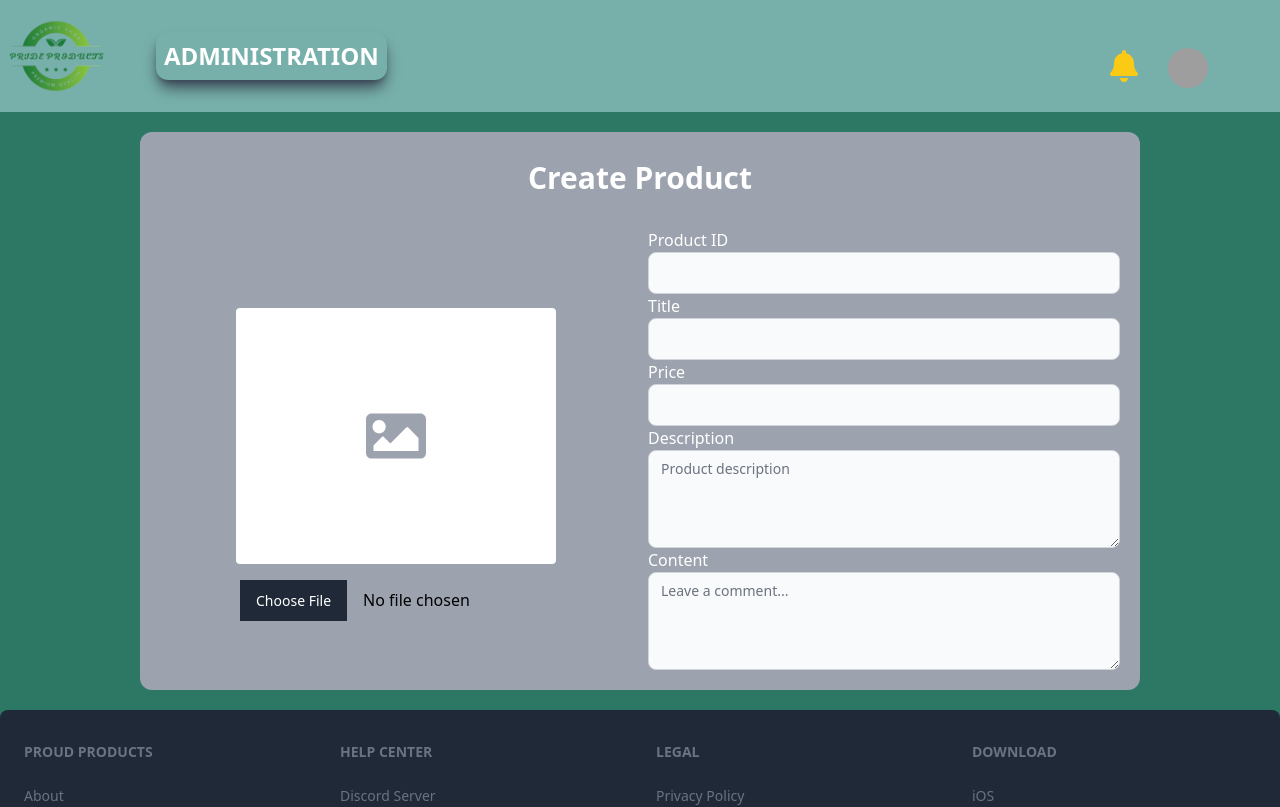
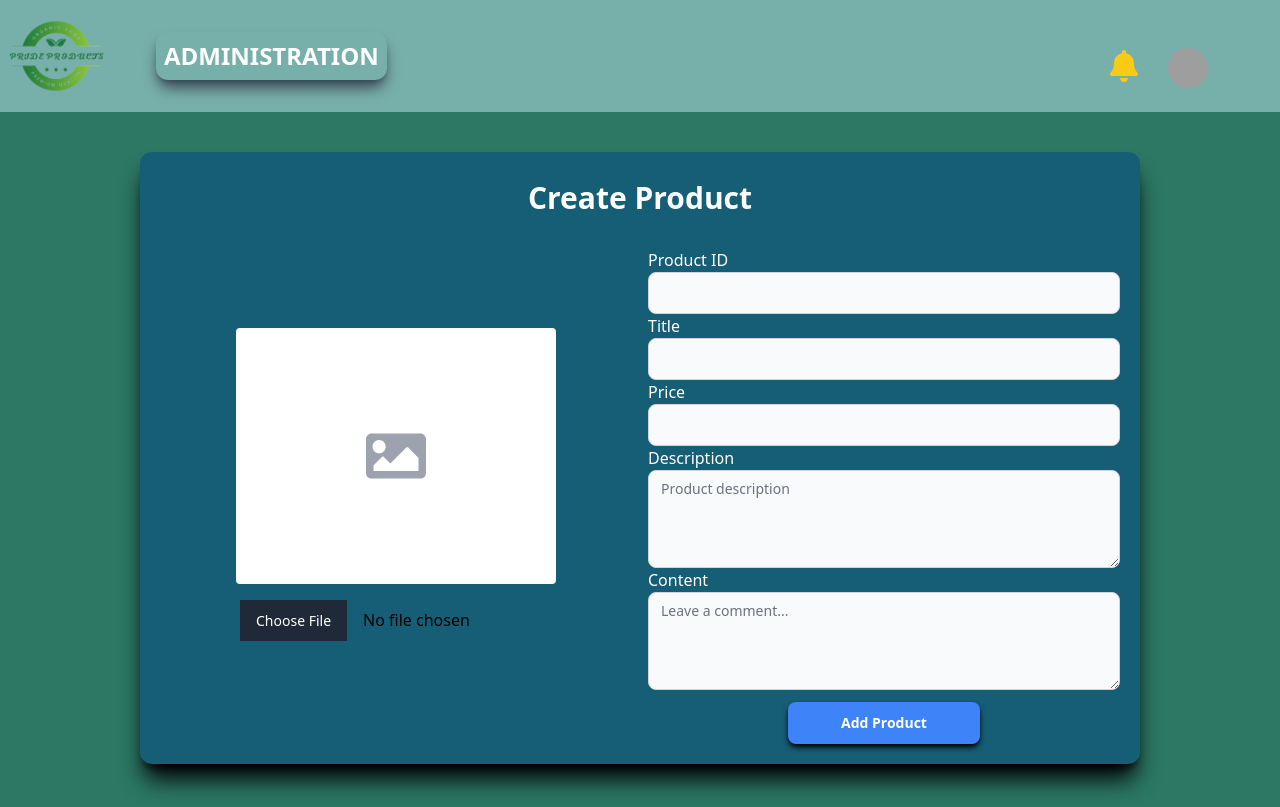
Before and after one commit to Dinuk1994/Pride-Products-FE, a React (Vite) app: page /admin in a window 1280 px wide. Shown: the top 807 px of the page. Built offline with nearby package versions, Linux system fonts and the light colour scheme; grey boxes are pictures that could not be loaded.

Commit message:
Card container

```diff
--- a/src/molecules/AdminContainer.jsx
+++ b/src/molecules/AdminContainer.jsx
@@ -1,6 +1,6 @@
 import { useState } from 'react';
 import { FaImage } from "react-icons/fa";
-import { TextInput,Textarea } from "flowbite-react";
+import { TextInput, Textarea, Button } from "flowbite-react";
 
 const AdminContainer = () => {
     const [image, setImage] = useState(null);
@@ -17,8 +17,8 @@ const AdminContainer = () => {
     };
 
     return (
-        <div className="flex justify-center mt-5">
-            <div className="grid grid-cols-1 bg-gray-400 w-[1000px] rounded-xl mb-5 p-5">
+        <div className="flex justify-center mt-10">
+            <div className="grid grid-cols-1 bg-cyan-800 w-[1000px] shadow-xl shadow-black rounded-xl mb-20 p-5">
                 <div className="flex justify-center w-full">
                     <label htmlFor="" className="font-bold text-white text-3xl mt-2">Create Product</label>
                 </div>
@@ -45,14 +45,18 @@ const AdminContainer = () => {
                         <label htmlFor="" className="text-white w-full h-full">Product ID</label>
                         <TextInput id="base" type="text" sizing="md" />
                         <label htmlFor="" className="text-white w-full h-full">Title</label>
-                        <TextInput id="base"  type="text" sizing="md" />
+                        <TextInput id="base" type="text" sizing="md" />
                         <label htmlFor="" className="text-white w-full h-full">Price</label>
                         <TextInput id="base" type="number" sizing="md" />
                         <label htmlFor="" className="text-white w-full h-full">Description</label>
                         <Textarea id="comment" placeholder="Product description" required rows={4} />
                         <label htmlFor="" className="text-white w-full h-full">Content</label>
                         <Textarea id="comment" placeholder="Leave a comment..." required rows={4} />
+                        <div className='flex justify-center'>
+                            <Button className='bg-blue-500 hover:bg-blue-800 mt-3 shadow-md shadow-black w-48 font-bold'>Add Product</Button>
+                        </div>
                     </div>
+
                 </div>
             </div>
         </div>
--- a/src/molecules/ViewCard.jsx
+++ b/src/molecules/ViewCard.jsx
@@ -7,13 +7,13 @@ const ViewCard = () => {
     const imageUrl = "";
 
     return (
-        <div className="bg-orange-200">
+        <div className="bg-color-view">
             <div className="flex justify-center pt-8">
                 <div className="w-auto bg-slate-500 p-3 font-bold text-4xl mobile:text-3xl rounded-xl text-white">
                     <label htmlFor="">View Item</label>
                 </div>
             </div>
-            <div className="grid justify-center items-center mt-10 pb-28 mobile:pb-20 mobile:h-auto bg-orange-200">
+            <div className="grid justify-center items-center mt-10 pb-28 mobile:pb-20 mobile:h-auto bg-color-view">
                 <div className="w-[800px] mobile:w-[300px] bg-slate-700 rounded-2xl mobile:my-10  p-5 shadow-2xl shadow-black">
                     <div className="grid grid-cols-2 mobile:grid-cols-1 h-full">
                         <div className="flex justify-center items-center col-span-1">
--- a/src/organism/Login.jsx
+++ b/src/organism/Login.jsx
@@ -7,8 +7,8 @@ import { FcGoogle } from "react-icons/fc";
 export function ComponentLogin() {
     return (
         <div>
-            <div className="flex justify-center items-center h-screen">
-                <Card className="bg-gray-400 w-96  rounded-2xl shadow-2xl shadow-black">
+            <div className="flex justify-center items-center h-screen p-4">
+                <Card className="bg-gray-400 p-5 mobile:p-0  rounded-2xl shadow-2xl shadow-black">
                     <form className="flex flex-col gap-4">
                         <div className='flex flex-col items-center'>
                             <label htmlFor="" className='font-bold text-2xl text-blue-900 mt-1 font-serif text-nowrap'>Welcome to Pride Products</label>
--- a/src/organism/Register.jsx
+++ b/src/organism/Register.jsx
@@ -12,8 +12,8 @@ const Register = () => {
     };
 
     return (
-        <div className="flex justify-center items-center h-screen">
-            <Card className="bg-gray-400 w-96 rounded-2xl shadow-2xl shadow-black">
+        <div className="flex justify-center items-center h-screen ">
+            <Card className="bg-gray-400 px-5 mobile:p-0 rounded-2xl shadow-2xl shadow-black">
                 <form className="flex flex-col gap-4">
                     <div className='flex flex-col items-center'>
                         <label htmlFor="" className='font-bold text-2xl text-blue-900 mt-1 font-serif text-nowrap'>Welcome to Pride Products</label>
--- a/tailwind.config.js
+++ b/tailwind.config.js
@@ -16,7 +16,8 @@ export default {
         'new-gray': '#B9B7B7',
         'admin-background' : "#2C7865",
         'adin-navbar':'#77B0AA',
-        'component-navbar' : '#333A73'
+        'component-navbar' : '#333A73',
+        'color-view' : "#7F9F80",
       },
       fontFamily: {
         'heading': ['Pacifico', 'cursive'],
```
